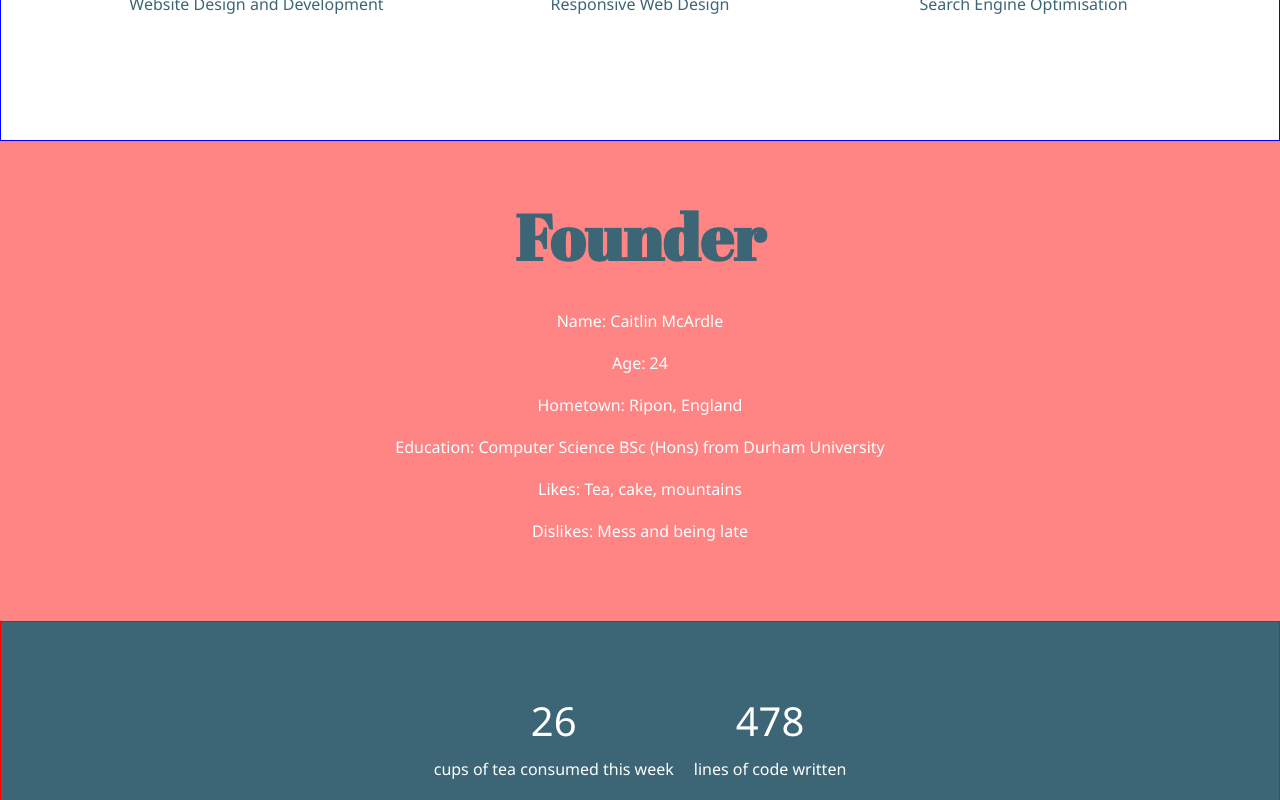
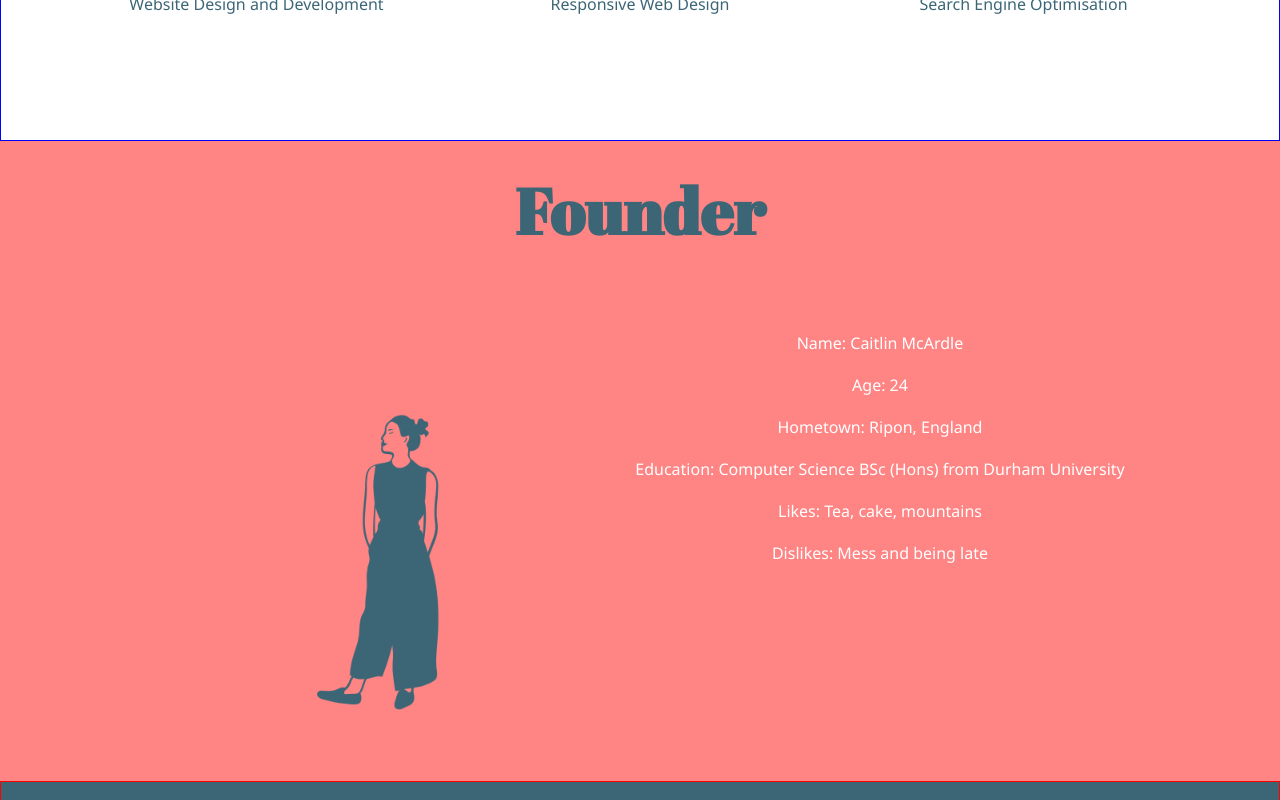
Before and after one commit to caitlinmcardle/tiny-teapot, a React (Create React App) app: page /about in a window 1280 px wide. Shown: the part 1560-2360 px from the top of the page. Built offline with nearby package versions, Linux system fonts and the light colour scheme.

Commit message:
added girl image to foudner page

```diff
--- a/src/App.css
+++ b/src/App.css
@@ -1,7 +1,7 @@
 .App {
   text-align: center;
   display: grid;
-  grid-template-rows: 6rem auto 60rem 30rem 15rem 30rem 30rem 60rem;
+  grid-template-rows: 6rem auto 60rem 40rem 15rem 30rem 30rem 60rem;
   grid-template-areas: "nav" "main" "about" "founder" "countup" "how" "portfolio" "contact";
 }
 .nav {
@@ -189,8 +189,17 @@ h3 {
 #founder-section {
   grid-area: "founder";
   display: flex;
+  flex-direction: column;
   justify-content: center;
   background-color: #ff8484;
+}
+#founder-content {
+  padding-top: 3rem;
+  display: flex;
+  justify-content: center;
+}
+#girl {
+  float: left;
 }
 .countup {
   grid-area: "countup";
@@ -237,12 +246,17 @@ h3 {
 #founder-list {
   display: flex;
   flex-direction: column;
+  float: left;
 }
 #founder-h1 {
   padding-top: 2rem;
 }
 .founder-p {
   color: white;
+}
+#girl-img {
+  width: 30rem;
+  height: 30rem;
 }
 input {
   border: 0.2rem solid #3c6676;
--- a/src/components/Founder.jsx
+++ b/src/components/Founder.jsx
@@ -3,9 +3,12 @@ import React from "react";
 export default function Founder() {
   return (
 <section id="founder-section">
-
+    <h1 id="founder-h1">Founder</h1>
+    <section  id="founder-content">
+        <section id="girl">
+            <img id="girl-img" src={require('../img/noun_girl.png')} alt="girl" />
+        </section>
         <section id="founder-list">
-        <h1 id="founder-h1">Founder</h1>
             <p className="founder-p">Name: Caitlin McArdle</p>
             <p className="founder-p">Age: 24</p>
             <p className="founder-p">Hometown: Ripon, England</p>
@@ -14,4 +17,6 @@ export default function Founder() {
             <p className="founder-p">Dislikes: Mess and being late</p>
         </section>
     </section>
+
+    </section>
   )}
```
Also changed, not shown: src/img/noun_girl.png (added). Lines whose indentation alone changed are shown as unchanged.
